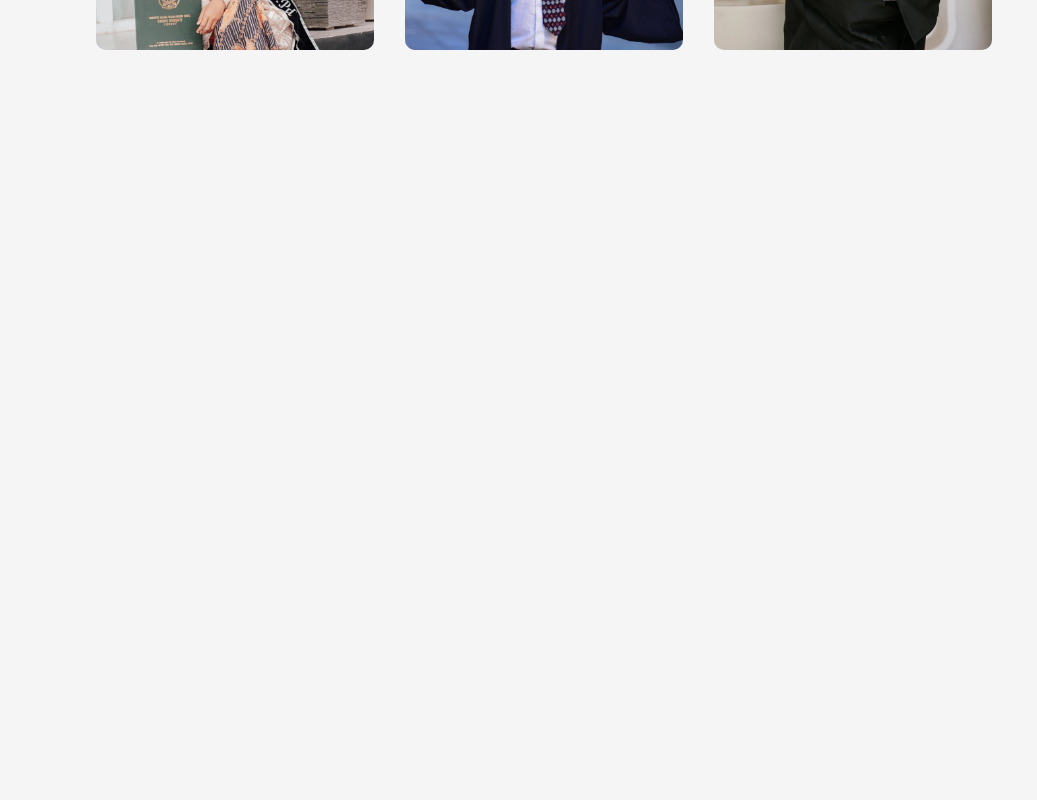
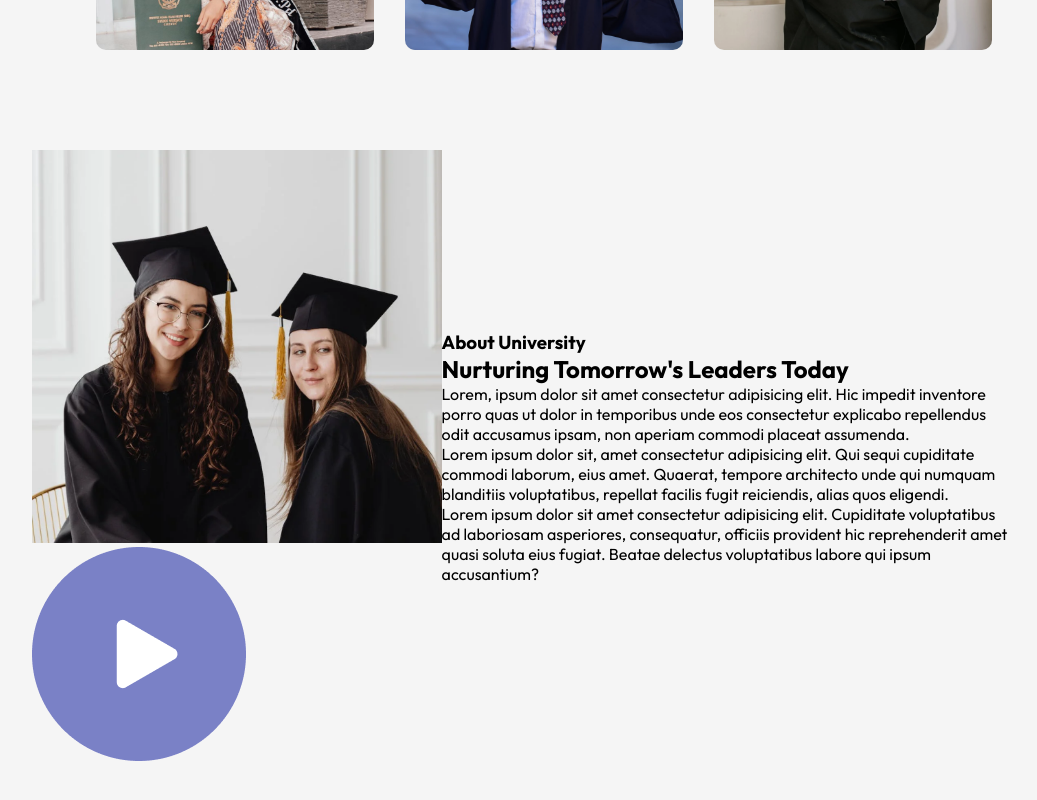
Before and after one commit to Dinuka0704/EDUSITY2.0, a React (Vite) app: page / in a window 1280 px wide. Shown: the part 1248-2048 px from the top of the page, without its empty margins (96-1133 px from the left). Before the commit the page ends 1378 px from the top, so only its background shows below. Built offline with nearby package versions, Linux system fonts and the light colour scheme.

Commit message:
about 1.0
11/03/2025

```diff
--- a/src/App.jsx
+++ b/src/App.jsx
@@ -3,14 +3,16 @@ import Navbar from './Components/Navbar/Navbar'
 import Hero from './Components/Navbar/Hero/Hero'
 import Program from './Components/Programs/Program'
 import Title from './Components/Title/Title'
+import About from './Components/About/About'
 
 const App = () => {
   return (
     <div>
       <Navbar/>
       <Hero/>
-      <Title/>
+      <Title subTitle='Our Program' title='What We Offer' />
       <Program/>
+      <About/>
     </div>
   )
 }
--- /dev/null
+++ b/src/Components/About/About.css
@@ -0,0 +1,20 @@
+.about{
+    margin: 100px auto;
+    display: flex;
+    align-items: center;
+    justify-content: space-between
+    width: 90%;
+
+}
+
+.about-left{
+    flex-basis: 40%;
+}
+
+.about-right{
+    flex-basis: 56%;
+}
+.about-img{
+    width: 100%;
+
+}
--- /dev/null
+++ b/src/Components/About/About.jsx
@@ -0,0 +1,24 @@
+import React from 'react'
+import './About.css'
+import about_img from '../../assets/about.png'
+import play_icon from '../../assets/play-icon.png'
+
+function About() {
+  return (
+    <div className='about container'>
+      <div className="about-left">
+        <img src={about_img} alt="" className='about-img'/>
+        <img src={play_icon} alt="" className='play-icon'/>
+      </div>
+      <div className="about-right">
+        <h3>About University</h3>
+        <h2>Nurturing Tomorrow's Leaders Today</h2>
+        <p>Lorem, ipsum dolor sit amet consectetur adipisicing elit. Hic impedit inventore porro quas ut dolor in temporibus unde eos consectetur explicabo repellendus odit accusamus ipsam, non aperiam commodi placeat assumenda.</p>
+        <p>Lorem ipsum dolor sit, amet consectetur adipisicing elit. Qui sequi cupiditate commodi laborum, eius amet. Quaerat, tempore architecto unde qui numquam blanditiis voluptatibus, repellat facilis fugit reiciendis, alias quos eligendi.</p>
+        <p>Lorem ipsum dolor sit amet consectetur adipisicing elit. Cupiditate voluptatibus ad laboriosam asperiores, consequatur, officiis provident hic reprehenderit amet quasi soluta eius fugiat. Beatae delectus voluptatibus labore qui ipsum accusantium?</p>
+      </div>
+    </div>
+  )
+}
+
+export default About
--- a/src/Components/Title/Title.jsx
+++ b/src/Components/Title/Title.jsx
@@ -1,11 +1,11 @@
 import React from 'react'
 import './Title.css'
 
-function Title() {
+function Title({subTitle,title}) {
   return (
     <div className='title'>
-        <p>Our Programs</p>
-        <h2>What we offer</h2>
+        <p>{subTitle}</p>
+        <h2>{title}</h2>
 
     </div>
   )
```
